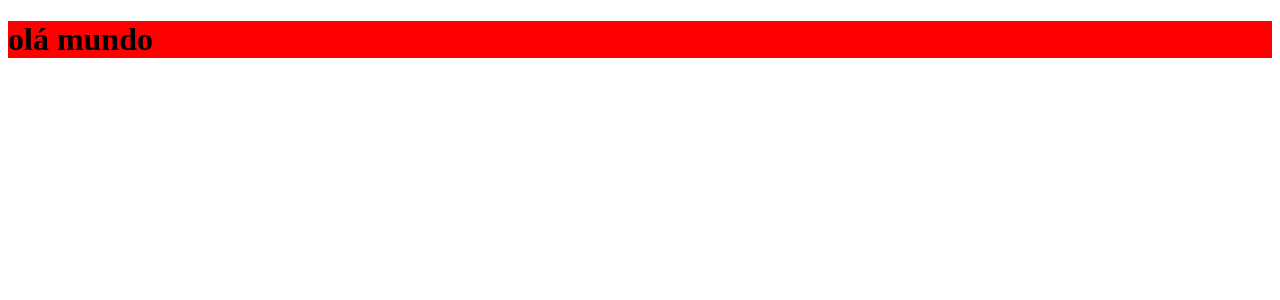
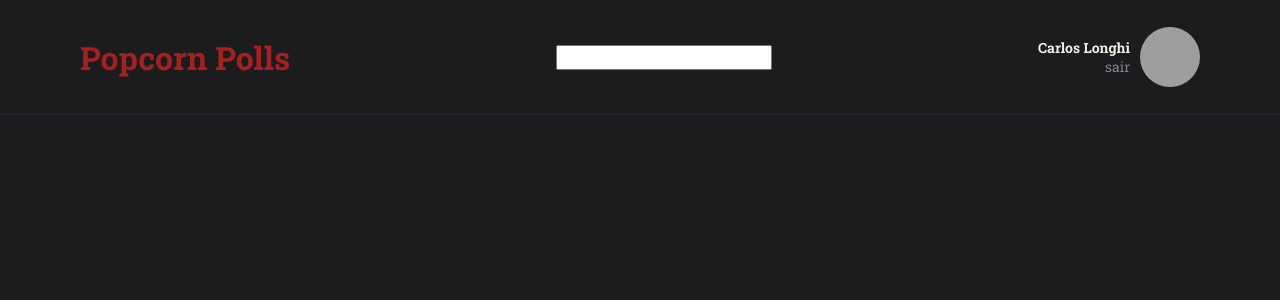
Before and after one commit to CarlosLonghi/Popcorn_Polls, a React (Vite) app: page / in a window 1280 px wide. Shown: the top 300 px of the page. Built offline with nearby package versions, Linux system fonts and the light colour scheme; grey boxes are pictures that could not be loaded.

Commit message:
feat: create component Header

```diff
--- a/index.html
+++ b/index.html
@@ -1,8 +1,16 @@
 <!DOCTYPE html>
 <html lang="en">
   <head>
+    <link rel="preconnect" href="https://fonts.googleapis.com" />
+    <link rel="preconnect" href="https://fonts.gstatic.com" crossorigin />
+
     <meta charset="UTF-8" />
-    <link rel="icon" type="image" href="./public/favicon.png" />
+    <link rel="icon" type="image" href="./favicon.png" />
+
+    <link
+      href="https://fonts.googleapis.com/css2?family=Roboto+Slab:wght@400;500;700&display=swap"
+      rel="stylesheet"
+    />
     <meta name="viewport" content="width=device-width, initial-scale=1.0" />
     <title>Popcorn Polls</title>
   </head>
--- a/package.json
+++ b/package.json
@@ -11,6 +11,7 @@
   "dependencies": {
     "react": "^18.2.0",
     "react-dom": "^18.2.0",
+    "react-router-dom": "^6.8.1",
     "styled-components": "^5.3.6"
   },
   "devDependencies": {
--- /dev/null
+++ b/src/components/Header/index.jsx
@@ -0,0 +1,22 @@
+import { Container, Profile } from "./styles";
+
+export function Header() {
+  return (
+    <Container>
+
+      <h1>Popcorn Polls</h1>
+
+      <input type="text" />
+
+      <Profile>
+        <div>
+          <strong>Carlos Longhi</strong>
+          <a href="#">sair</a>
+        </div>
+
+        <img src="https://github.com/CarlosLonghi.png" alt="Foto do usuário" />
+      </Profile>
+
+    </Container>
+  )
+}
--- /dev/null
+++ b/src/components/Header/styles.js
@@ -0,0 +1,51 @@
+import styled from 'styled-components'
+
+export const Container = styled.header`
+  grid-area: header;
+
+  height: 115px;
+  width: 100%;
+
+  border-bottom-width: 1px;
+  border-bottom-style: solid;
+  border-bottom-color: ${({ theme }) => theme.COLORS.BACKGROUND_700};
+
+  display: flex;
+  align-items: center;
+  justify-content: space-between;
+  padding: 0 80px;
+
+  > h1 {
+    color: ${({theme}) => theme.COLORS.WINE};
+  }
+`
+export const Profile = styled.div`
+  display: flex;
+  align-items: center;
+  font-size: 14px;
+
+  > img {
+    width: 60px;
+    height: 60px;
+    border-radius: 50%;
+  }
+
+  > div {
+    display: flex;
+    flex-direction: column;
+    margin-right: 10px;
+    align-items: flex-end;
+  }
+
+  > strong {
+    color: ${({ theme }) => theme.COLORS.WHITE};
+  }
+
+  a {
+    color: ${({ theme }) => theme.COLORS.GRAY_300};
+
+    :hover {
+      color: ${({theme}) => theme.COLORS.WHITE};
+    }
+  }
+`
--- a/src/main.jsx
+++ b/src/main.jsx
@@ -1,14 +1,16 @@
 import React from 'react'
 import ReactDOM from 'react-dom/client'
+import { ThemeProvider } from 'styled-components'
 
-import { ThemeProvider } from 'styled-components'
 import theme from './styles/theme'
+import GlobalStyles from './styles/global'
 
 import { Home } from './pages/Home'
 
 ReactDOM.createRoot(document.getElementById('root')).render(
   <React.StrictMode>
     <ThemeProvider theme={theme}>
+      <GlobalStyles/>
       <Home />
     </ThemeProvider>
   </React.StrictMode>,
--- a/src/pages/Home/index.jsx
+++ b/src/pages/Home/index.jsx
@@ -1,9 +1,10 @@
 import { Container } from './styles'
+import { Header } from '../../components/Header'
 
 export function Home(){
   return (
     <Container>
-      <h1>olá mundo</h1>
+      <Header/>
     </Container>
   )
 }
--- a/src/pages/Home/styles.js
+++ b/src/pages/Home/styles.js
@@ -1,5 +1,3 @@
 import styled from 'styled-components'
 
-export const Container = styled.div `
-  background-color: red;
-`
+export const Container = styled.div``
--- a/src/styles/global.js
+++ b/src/styles/global.js
@@ -0,0 +1,31 @@
+import { createGlobalStyle } from 'styled-components'
+
+export default createGlobalStyle`
+  * {
+    margin: 0;
+    padding: 0;
+    box-sizing: border-box;
+    font-family: 'Roboto Slab', serif;
+  }
+  body {
+    background-color: ${({ theme }) => theme.COLORS.BACKGROUND_800};
+    color: ${({ theme }) => theme.COLORS.WHITE};
+
+    -webkit-font-smoothing: antialiased;
+  }
+  border-style, input, button, textarea {
+    font-size: 16px;
+    outline: none;
+  }
+  a {
+    text-decoration: none;
+  }
+  button, a {
+    cursor: pointer;
+    transition: all 0.2s;
+    filter: brightness(0.9);
+  }
+  button:hover, a:hover {
+    filter: brightness(1);
+  }
+`
--- a/src/styles/theme.js
+++ b/src/styles/theme.js
@@ -4,8 +4,8 @@ export default {
     BACKGROUND_800: '#1C1B1E',
     BACKGROUND_700: '#262529',
 
-    RED_LIGHT: '#FF4F4F',
-    WINE: '#A70000',
+    WHITE: '#F4EDE8',
+    WINE: '#A52020',
 
     GRAY_100: '#CAC4CF',
     GRAY_300: '#948F99',
```
Also changed, not shown: 2 other files (tests, documents, lock files or other folders).
